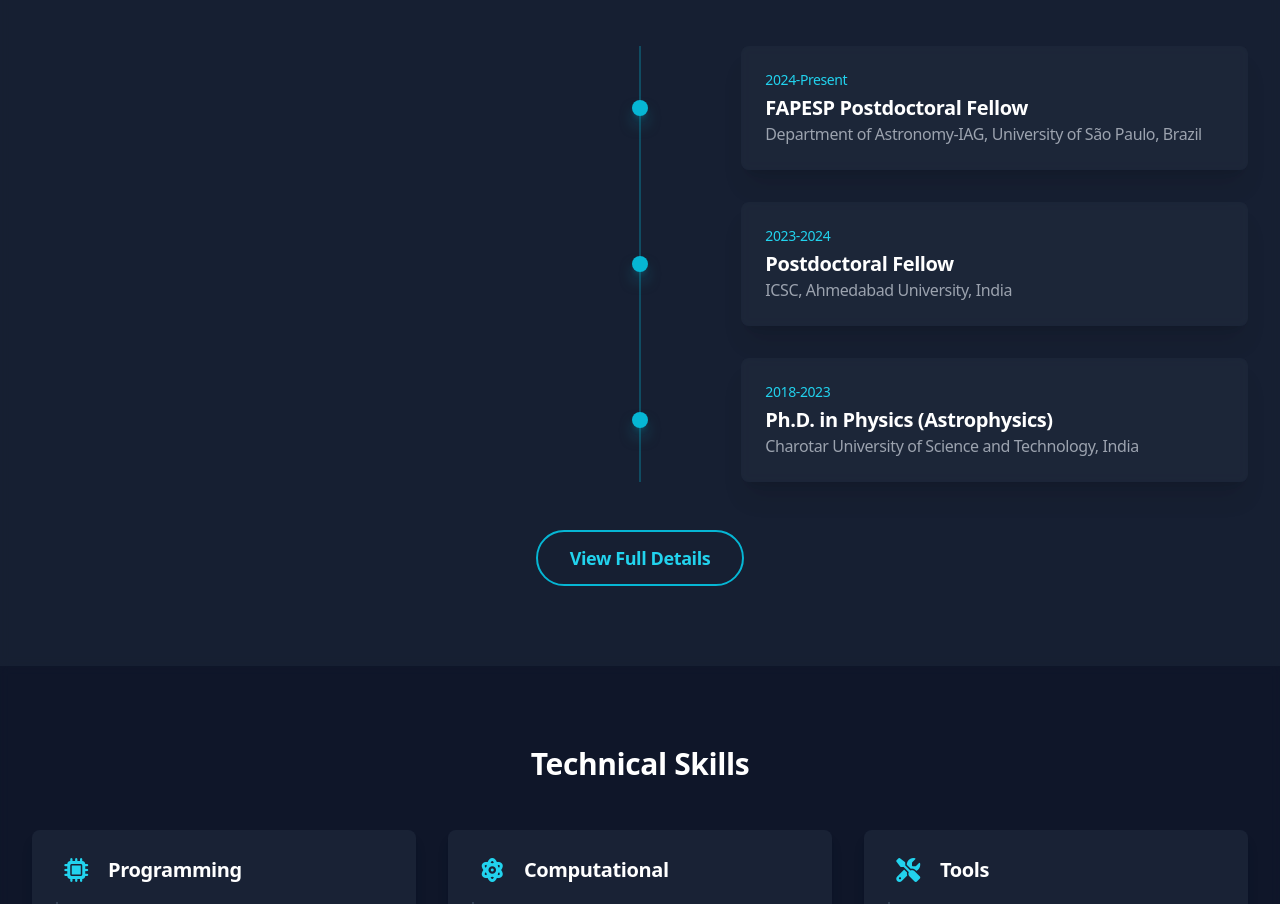
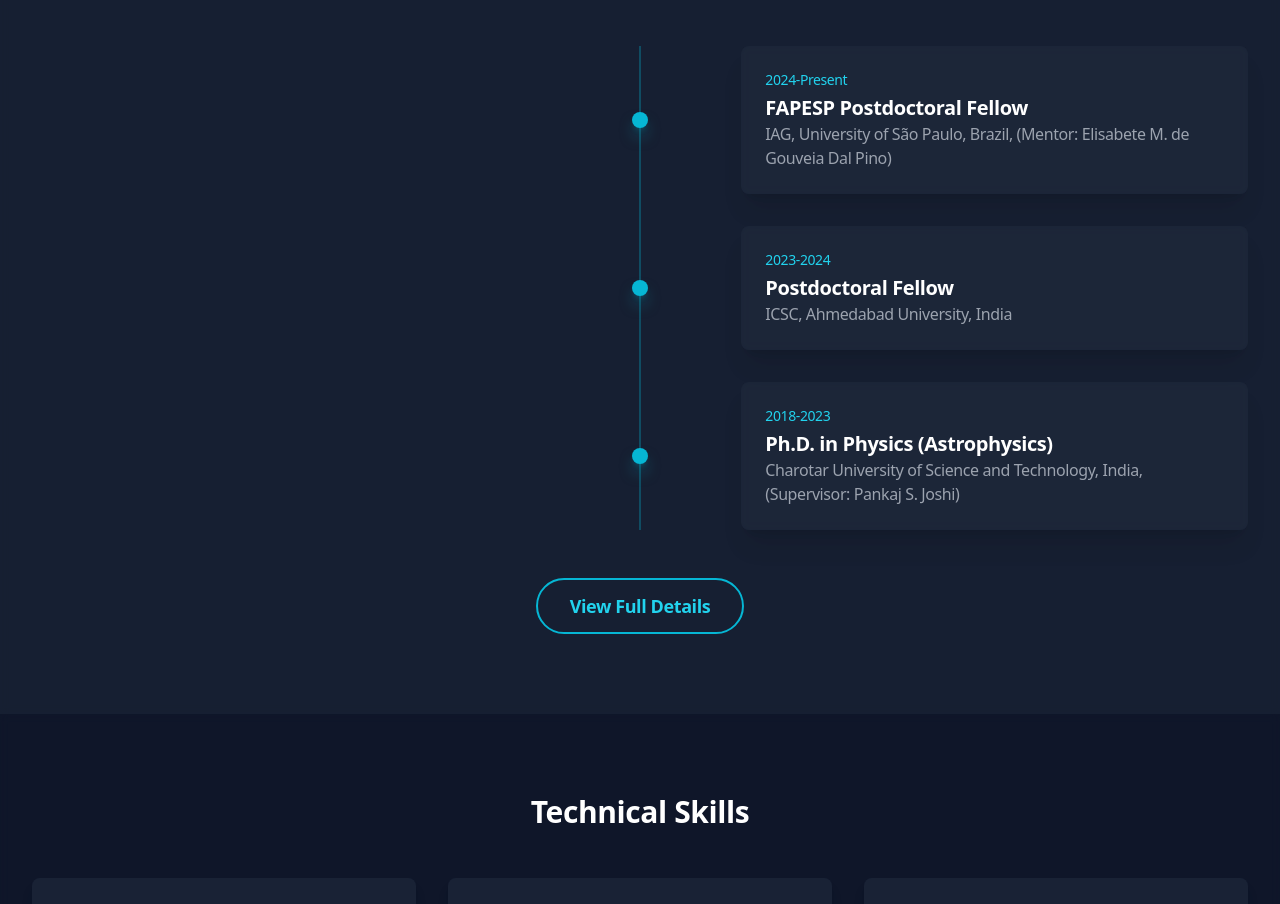
Before and after one commit to Parth-G-Bambhaniya/Parth-G-Bambhaniya.github.io, a React (Vite) app: page / in a window 1280 px wide. Shown: the part 1334-2238 px from the top of the page. Built offline with nearby package versions, Linux system fonts and the light colour scheme; some icons are missing.

Commit message:
Update App.jsx

```diff
--- a/src/App.jsx
+++ b/src/App.jsx
@@ -23,8 +23,7 @@ const experienceData = [
   {
     duration: "2024-Present",
     role: "FAPESP Postdoctoral Fellow",
-    mentor: "Elisabete M. de Gouveia Dal Pino",
-    institution: "Department of Astronomy-IAG, University of São Paulo, Brazil",
+    institution: "IAG, University of São Paulo, Brazil, (Mentor: Elisabete M. de Gouveia Dal Pino)",
     description: "Project: High Energy Processes around Black Holes and Jets."
   },
   {
@@ -36,8 +35,7 @@ const experienceData = [
   {
     duration: "2018-2023",
     role: "Ph.D. in Physics (Astrophysics)",
-    supervisor: "Pankaj S. Joshi",
-    institution: "Charotar University of Science and Technology, India",
+    institution: "Charotar University of Science and Technology, India, (Supervisor: Pankaj S. Joshi)",
     description: "Thesis: A Study of Black Holes and Beyond: Shadows and Relativistic Orbits."
   },
   {
```
